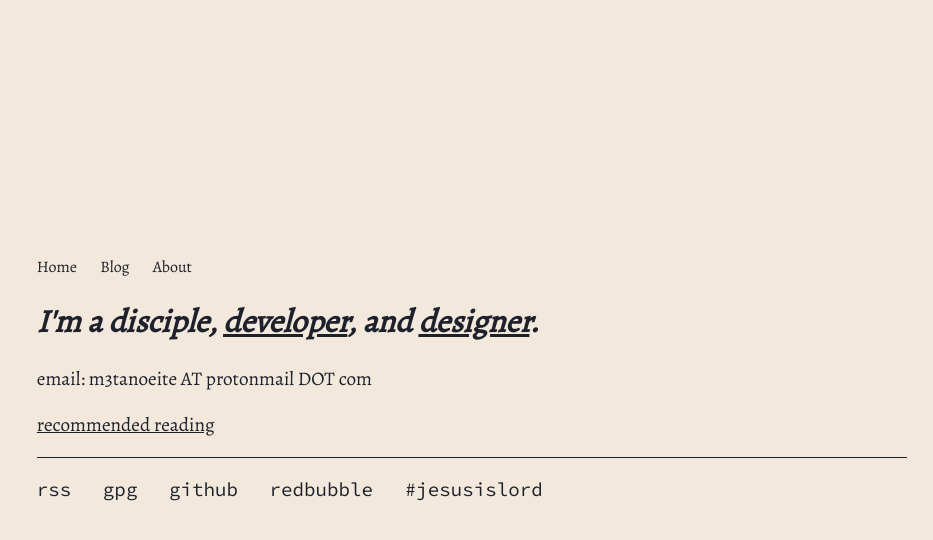
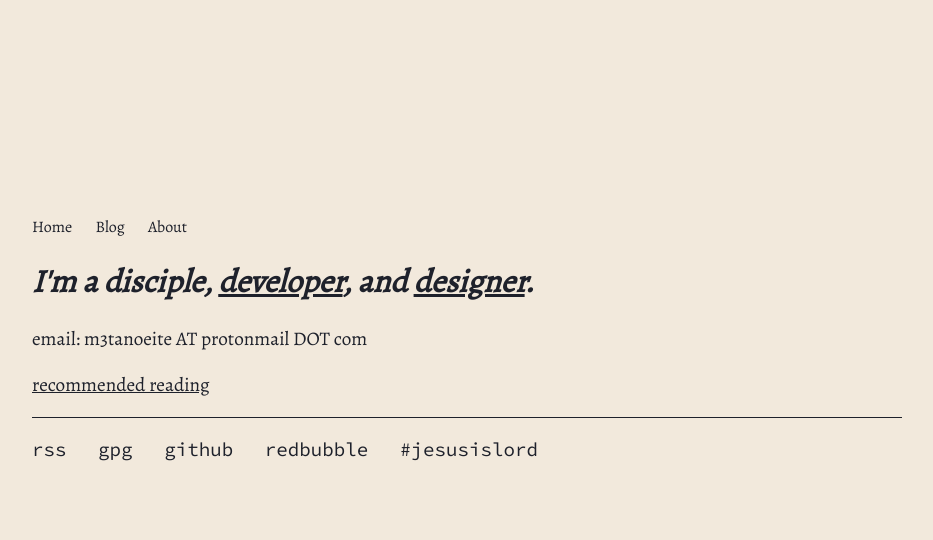
Before and after one commit to codyilardo/codyilardo.github.io, a Jekyll site: the page built from index.html, in a window 1280 px wide. Shown: the top 540 px of the page, without its empty margins (168-1101 px from the left). Built offline with Jekyll 4.4.1, drawn with Linux system fonts in a browser that asks for light colours.

Commit message:
styling mods text........

```diff
--- a/css/main.css
+++ b/css/main.css
@@ -9,10 +9,14 @@
     --mono-font: 'Source Code Pro';
 }
 
+html {
+    font-size: 100%;
+}
+
 body {
     background-color: var(--bg);
     color: var(--text);
-    margin: 20% auto;
+    padding:  15%;
     width: 68%;
     font-family: var(--font);
 }
```
